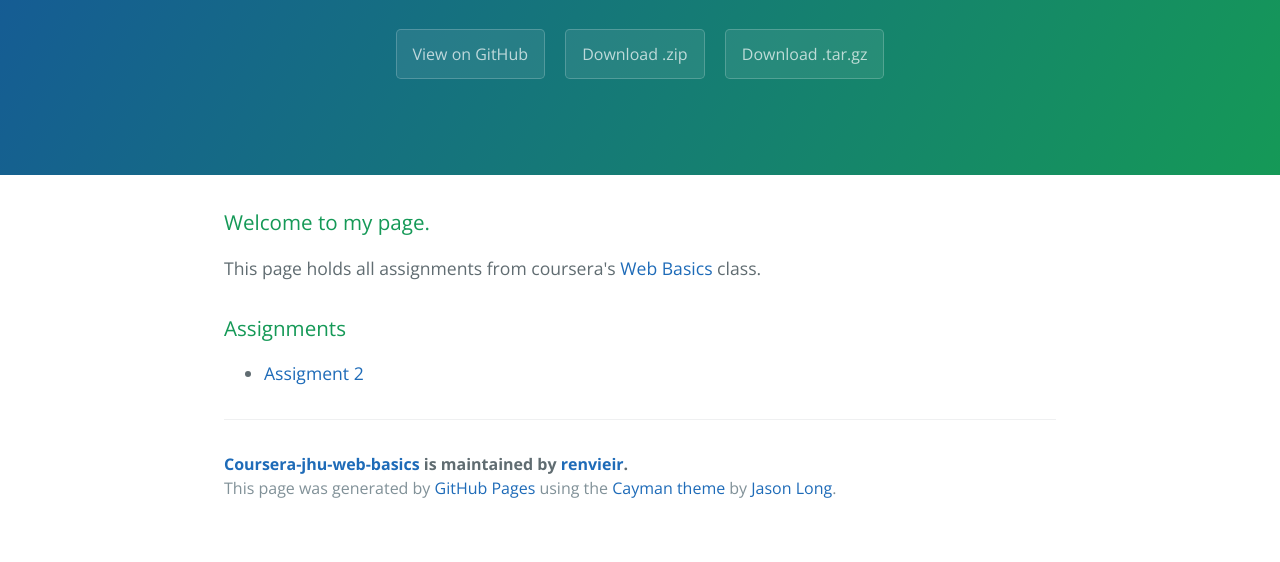
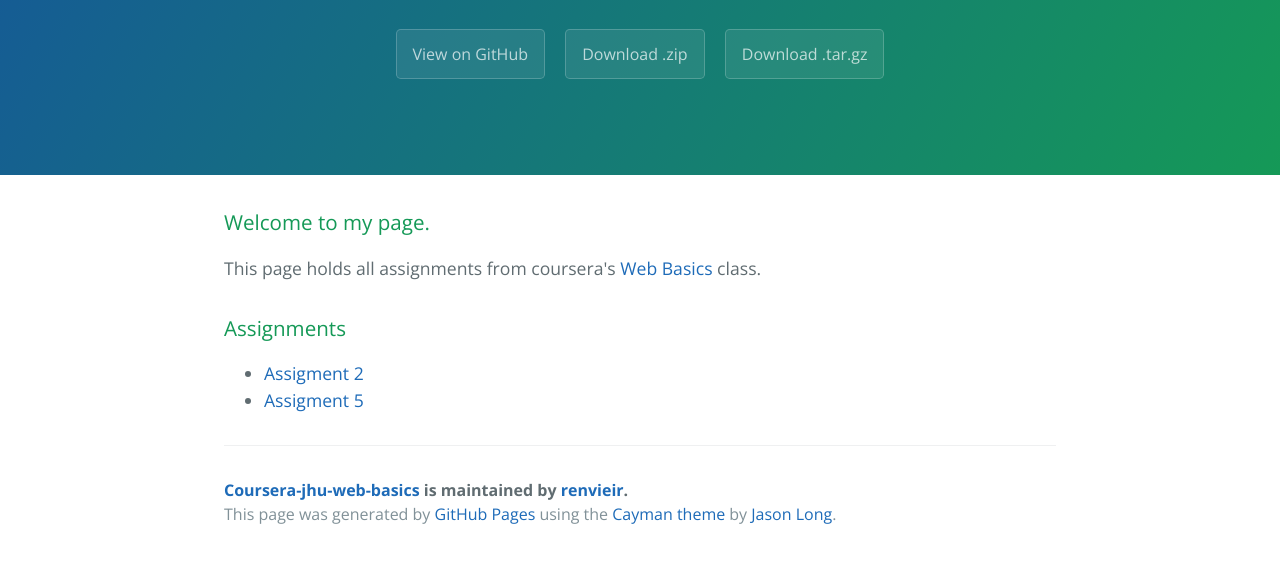
Before and after one commit to renvieir/coursera-jhu-web-basics, a plain HTML site: page index.html in a window 1280 px wide. Shown: the part 208-770 px from the top of the page. Drawn offline with nearby package versions, Linux system fonts and the light colour scheme.

Commit message:
Add solution 5 on index

```diff
--- a/index.html
+++ b/index.html
@@ -28,7 +28,8 @@
 <a id="assignments" class="anchor" href="#assignments" aria-hidden="true"><span aria-hidden="true" class="octicon octicon-link"></span></a>Assignments</h3>
 
 <ul>
-<li><a href="assignments/assignment2-solution/">Assigment 2</a></li>
+  <li><a href="assignments/assignment2-solution/">Assigment 2</a></li>
+  <li><a href="assignments/assignment5-solution/">Assigment 5</a></li>
 </ul>
 
       <footer class="site-footer">
```
